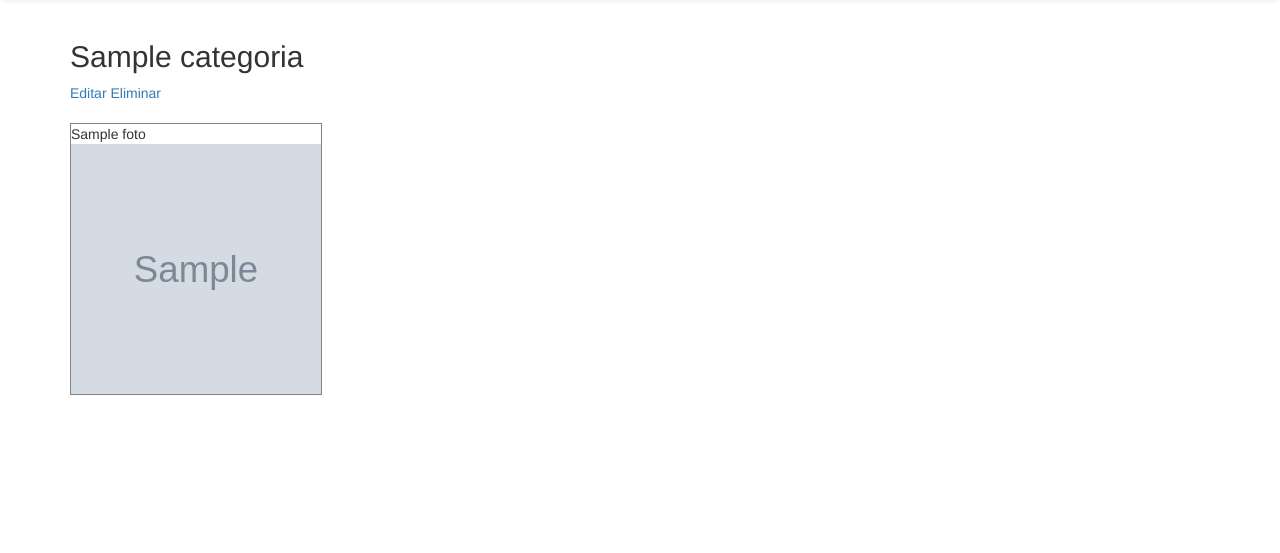
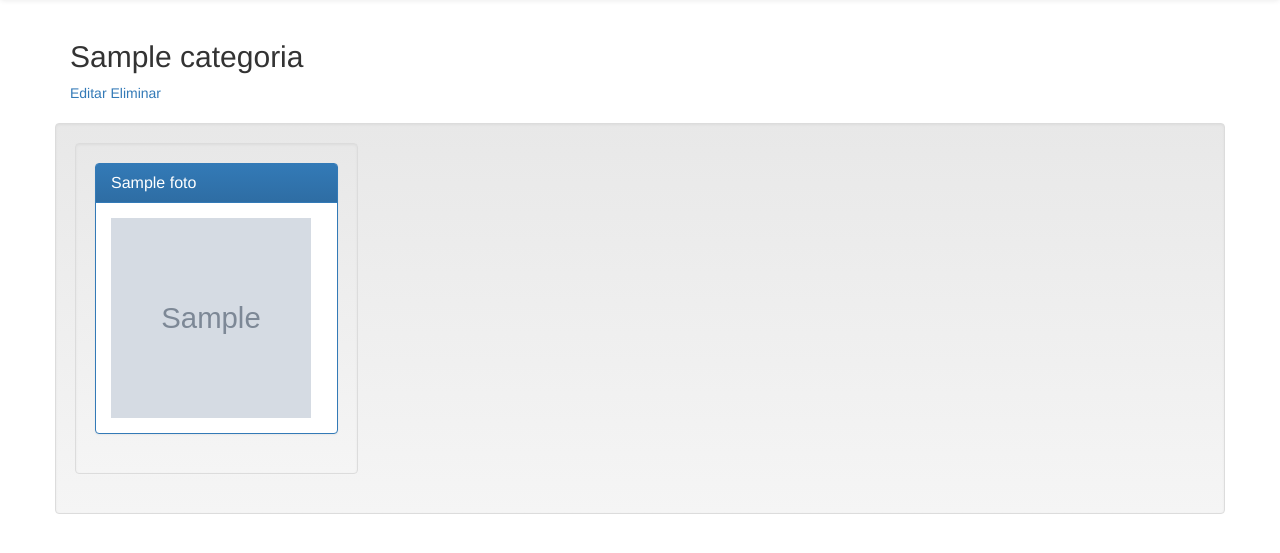
Before and after one commit to jesusrsl/album, a Django app: page /album/categoria/1/detalle/ in a window 1280 px wide. Shown: the part 52-605 px from the top of the page. Run offline with Django 3.2, Linux system fonts and the light colour scheme; tables that the repository leaves empty hold one stand-in row (values such as "Sample post"); grey boxes marked "Sample" are stand-in pictures; some libraries are stand-ins or nearby versions.

Commit message:
Bootstrap CONT

```diff
--- a/album/templates/album/categoria_detail.html
+++ b/album/templates/album/categoria_detail.html
@@ -10,7 +10,28 @@
 {% endblock %}
 
 {% block maincontent %}
-    <div style="align-content: center">
+    <div class="row well">
+        {%  for f in object.foto_set.all %}
+            <div class="col-md-3 well">
+                <div class="panel panel-primary">
+                        <div class="panel-heading">
+                            <h3 class="panel-title">{{ f.titulo }}</h3>
+                        </div>
+                        <div class="panel-body">
+                            <a href="{% url 'detalle-foto' f.id %}">
+                                <img src="{%static f.foto.url %}" style="width:200px;height:200px"/>
+                            </a>
+                        </div>
+                </div>
+            </div>
+        {% endfor %}
+   </div>
+
+
+{% endblock %}
+
+<!--
+ <div style="align-content: center">
     <table border="1px">
         <tr>
             {% for p in object.foto_set.all %}
@@ -30,4 +51,4 @@
         </tr>
     </table>
     </div>
-{% endblock %}
+-->
```
